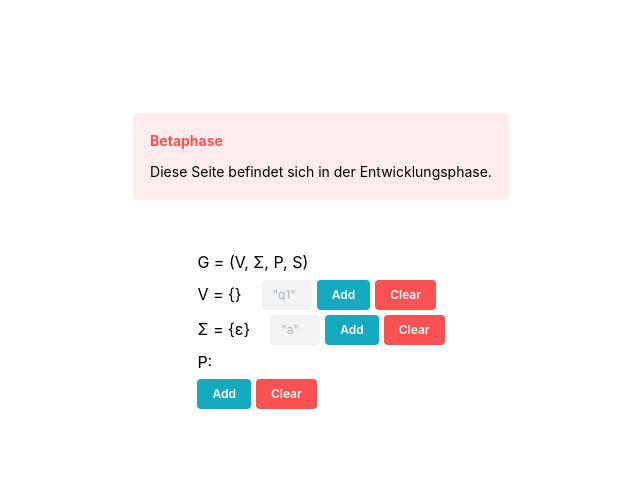
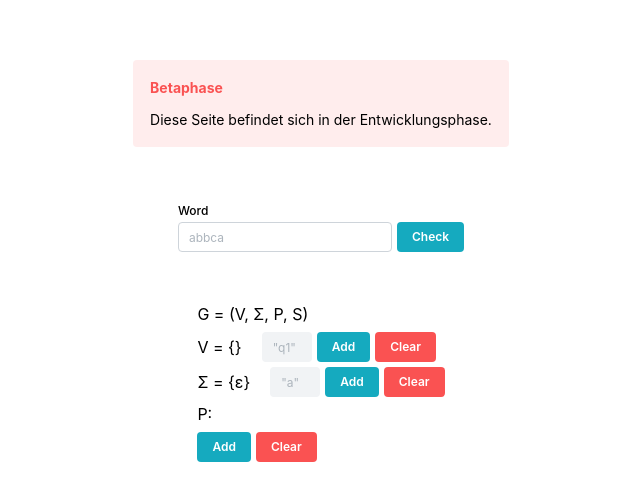
Before and after one commit to nilsmcz/deaSimulator, a React (Create React App) app: page / in a window 1280 px wide. Shown: the part 139-640 px from the top of the page, without its empty margins (319-959 px from the left). Built offline with nearby package versions, Linux system fonts and the light colour scheme.

Commit message:
word input

```diff
--- a/src/DeaScreen.jsx
+++ b/src/DeaScreen.jsx
@@ -111,6 +111,11 @@ export default function DeaScreen() {
                 Diese Seite befindet sich in der Entwicklungsphase.
             </Alert>
 
+            <div style={{display:"flex", flexDirection:"row", gap:"5px", justifyContent:"center", alignItems:"end"}}>
+                <TextInput size="xs" label="Word" description="" placeholder="abbca"/>
+                <Button size="xs" variant="filled" color="cyan">Check</Button>
+            </div>
+
             <div style={{display:"flex", flexDirection:"column", width:"auto", height:"auto", justifyContent:"center", alignItems:"start", backgroundColor:"", gap:"5px", maxWidth:"500px"}}>
                 <Text size="md">G = (V, &Sigma;, P, S)</Text>
 
```
